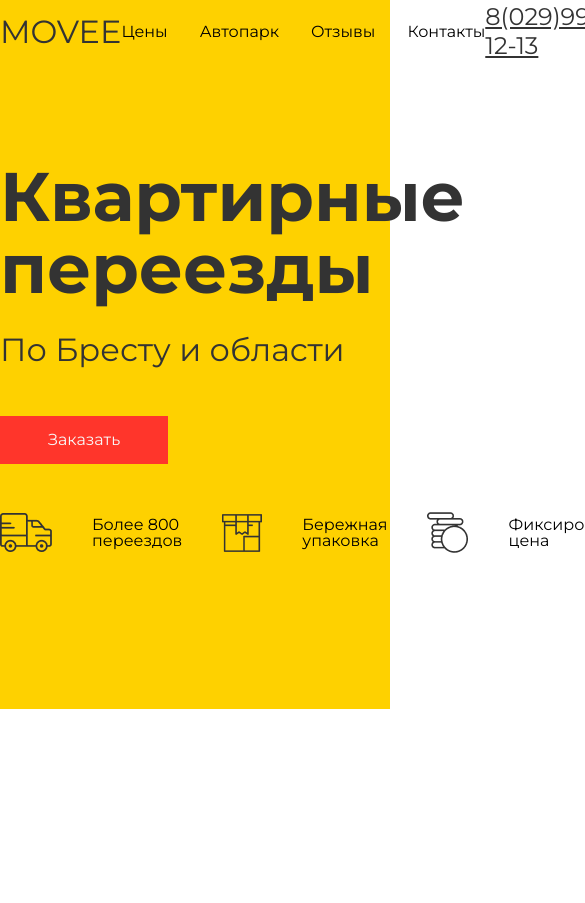
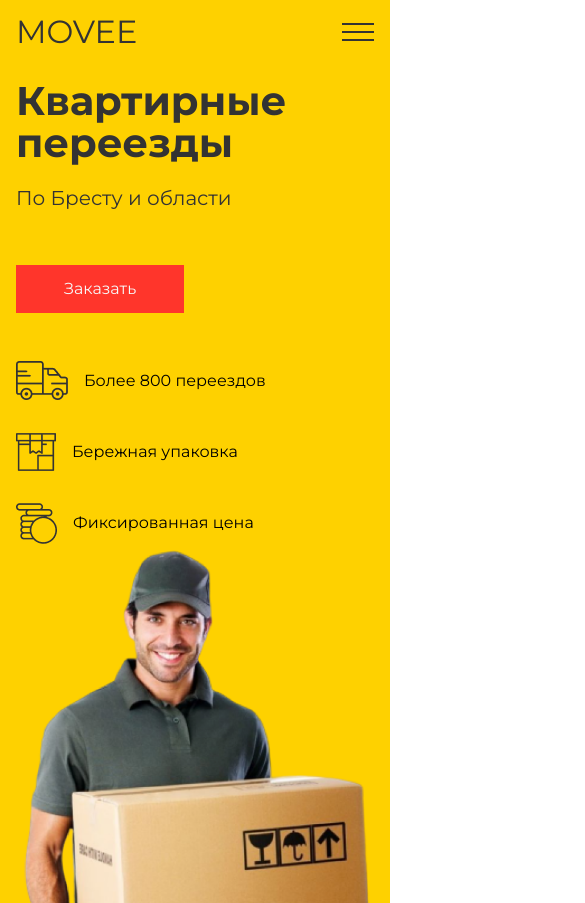
Before and after one commit to InaKurets2021/Ina, a plain HTML site: page index.html in a window 390 px wide. Shown: the top 903 px of the page, 585 px wide, since content can reach past the window. Before the commit the page ends 844 px from the top, so only its background shows below. Drawn offline with Linux system fonts and the light colour scheme.

Commit message:
feature/CT-2: - add first files

```diff
--- a/css/index.css
+++ b/css/index.css
@@ -9,30 +9,16 @@ font-family: 'Montserrat', sans-serif;
   --orange: #f58b00;
   --white: #f8f8f8;
 }
-.landing_page {
+.banner {
 /* menu */
 background-color: var(--yellow);
 }
 .container {
 max-width: 75rem;
-margin: 0 auto
+margin: 0 auto;
+padding: 0 1rem;
 }
-@media (max-width:75rem){
-  .container{
-    max-width: 60rem;
-  }
-}
-@media (max-width:62rem){
-  .container{
-    max-width: 46rem;
-  }
-}
-@media (max-width:48rem){
-  .container{
-    max-width: none;
-  }
-}
-.landing_page_header {
+.header {
 display: flex;
 justify-content: space-between;
 margin: 0 0 6rem 0;
@@ -56,7 +42,7 @@ color: var(--gray);
 display: flex;
 gap: 2rem;
 }
-.header_menu_link:hover{
+.header_link:hover{
 color: var(--red);
 cursor: pointer;
 }
@@ -66,6 +52,10 @@ font-size: 1.5rem;
 line-height: 1.8rem;
 color: var(--gray);
 text-decoration: underline;
+cursor: pointer;
+}
+.header_phone:hover {
+color: var(--red);
 }
 .header_burger {
   width: 2rem;
@@ -73,13 +63,14 @@ text-decoration: underline;
   background-color: var(--gray);
   position: relative;
   cursor: pointer;
+  display: none;
 }
 .header_burger::before {
   content: "";
   position: absolute;
   top: 0.5rem;
   width: 2rem;
-  height: 00.125rem;
+  height: 0.125rem;
   background-color: var(--gray);
   cursor: pointer;
 }
@@ -92,27 +83,27 @@ text-decoration: underline;
   background-color: var(--gray);
   cursor: pointer;
 }
-.landing_page_first_block {
+.banner_content {
 display: flex;
 }
-.first_block_column{
+.banner_column{
 flex: 0 1 50%;
 }
-.first_block_maintitle {
+.banner_maintitle {
 font-weight: bold;
 font-size: 4.3rem;
 line-height: 105.4%;
 color: var(--gray);
 margin: 0 0 1.7rem 0;
+max-width: 30rem;
 }
-.first_block_subtitle {
-font-weight: 37rem;
+.banner_subtitle {
 font-size: 2rem;
 line-height: 2.3rem;
 color: var(--gray);
 margin: 0 0 3rem 0;
 }
-.first_block_buttom {
+.banner_buttom {
 display: inline-block;
 background-color: var(--red);
 padding: 1rem 3rem;
@@ -120,19 +111,77 @@ margin: 0 0 3rem 0;
 cursor: pointer;
 color: var(--white);
 }
-.first_block_buttom:hover {
+.banner_buttom:hover {
  box-shadow: 0 0 4rem var(--white);
 }
-.first_block_icons {
+.banner_icons {
 display: flex;
 align-items: center;
 gap: 2.5rem;
 }
-.first_block_icons_text {
+.banner_icon {
+display: flex;
+align-items: center;
+gap: 1rem;
+}
+.icons_text {
 display: flex;
 gap: 0.5rem;
 align-items: center;
 }
-.first_block_man {
+.banner_man {
 margin: -5rem 0 0 0;
+max-width: 35rem;
 }
+.banner_img {
+width: 100%;
+height: 100%;
+}
+@media (max-width: 1050px) {
+  .banner_icons {
+    display: block;
+  }
+  .banner_icon {
+    margin: 0 0 32px 0;
+  }
+}
+@media (max-width: 915px) {
+  .banner_maintitle {
+    font-size: 56px;
+    margin: 0 0 24px 0;
+  }
+  .banner_subtitle {
+    font-size: 24px;
+    margin: 0 0 48px 0;
+  }
+}
+@media (max-width: 820px) {
+  .banner_content {
+    display: block;
+  }
+  .header_menu {
+    display: none;
+  }
+  .header {
+    margin: 0 0 40px 0;
+  }
+}
+@media (max-width: 482px) {
+  .header_phone {
+    display: none;
+  }
+  .banner_maintitle {
+    font-size: 40px;
+    margin: 0 0 1rem 0;
+  }
+  .banner_subtitle {
+    font-size: 20px;
+    margin: 0 0 48px 0;
+  }
+  .header {
+    margin: 0 0 16px 0;
+  }
+  .header_burger {
+    display: block;
+  }
+}
--- a/index.html
+++ b/index.html
@@ -10,35 +10,41 @@
 </head>
 
 <body>
-<div class="landing_page">
+<div class="banner">
       <div class="container">
-            <div class="landing_page_header">
+            <div class="header">
                   <div class="header_logo">MOVEE</div>
                   <div class="header_menu">
-                        <div class="header_menu_link">Цены</div>
-                        <div class="header_menu_link">Автопарк</div>
-                        <div class="header_menu_link">Отзывы</div>
-                        <div class="header_menu_link">Контакты</div>
+                        <div class="header_link">Цены</div>
+                        <div class="header_link">Автопарк</div>
+                        <div class="header_link">Отзывы</div>
+                        <div class="header_link">Контакты</div>
                   </div>
                   <div class="header_phone">8(029)999-12-13</div>
                   <div class="header_burger"></div>
       </div>
-      <div class="landing_page_first_block">
-            <div class="first_block_column">
-                  <div class="first_block_maintitle"> Квартирные переезды</div>
-                  <div class="first_block_subtitle">По Бресту и области</div>
-                  <div class="first_block_buttom">Заказать</div>
-                  <div class="first_block_icons">
-                        <img src="./img/truck.png" alt="car">
-                        <div class="first_block_icons_text">Более 800 переездов</div>
-                        <img src="./img/Vector.png" alt="vector">
-                        <div class="first_block_icons_text">Бережная упаковка</div>
-                        <img src="./img/money.png" alt="money">
-                        <div class="first_block_icons_text">Фиксированная цена</div>
+      <div class="banner_content">
+            <div class="banner_column">
+                  <div class="banner_maintitle"> Квартирные переезды</div>
+                  <div class="banner_subtitle">По Бресту и области</div>
+                  <div class="banner_buttom">Заказать</div>
+                  <div class="banner_icons">
+                        <div class="banner_icon">
+                              <img class="icons_img" src="./img/truck.png" alt="car">
+                              <div class="icons_text">Более 800 переездов</div>
+                  </div>
+                        <div class="banner_icon">
+                              <img class="icons_img" src="./img/Vector.png" alt="vector">
+                              <div class="banner_icons_text">Бережная упаковка</div>
+                  </div>
+                  <div class="banner_icon">
+                              <img src="./img/money.png" alt="money">
+                              <div class="banner_icons_text">Фиксированная цена</div>
+                  </div>
             </div>
       </div>
-      <div class="first_block_man">
-            <img src="./img/man.png" alt="man">
+      <div class="banner_man">
+            <img class="banner_img"src="./img/man.png" alt="man">
       </div>
 </div>
 </div>
```
Lines whose indentation alone changed are shown as unchanged.
